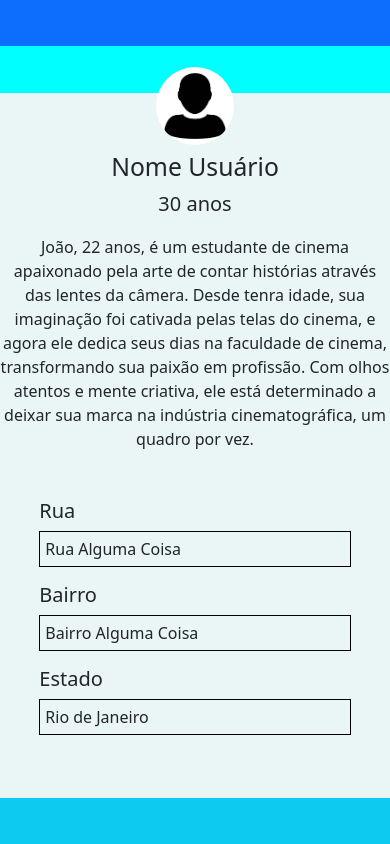
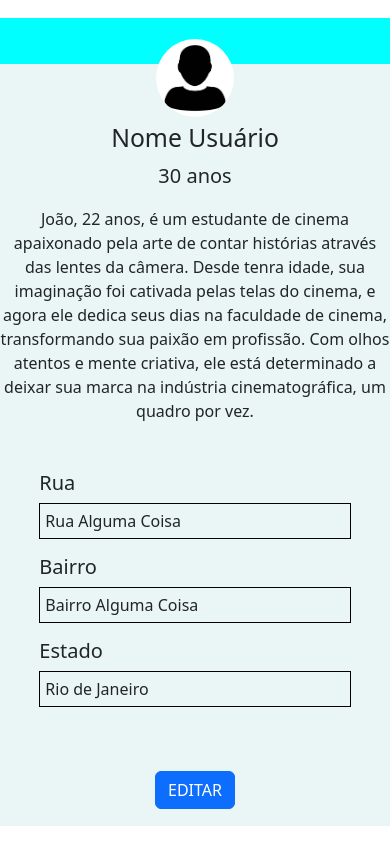
Before and after one commit to briotza/exercicio-sync360, a React (Create React App) app: page / in a window 390 px wide. Built offline with nearby package versions, Linux system fonts and the light colour scheme.

Commit message:
feat: botão de edição adicionado

```diff
--- a/src/App.js
+++ b/src/App.js
@@ -16,7 +16,7 @@
    <div className="container-fluid">
     <div className="row full-height">
       {/*Menu Lateral de Navegação*/}
-      <div className="col-md-2 bg-primary">
+      <div className="col-md-2">
         <NavBar />
       </div>
 
@@ -26,7 +26,7 @@
       </div>
 
       {/*Página Acessada*/}
-      <div className="col-md-2 bg-info">
+      <div className="col-md-2">
 
       </div>
     </div>
--- a/src/Profile.js
+++ b/src/Profile.js
@@ -28,6 +28,9 @@
                     <h5>Estado</h5>
                     <p>Rio de Janeiro</p>
                 </div>
+            </div>
+            <div className='card-footer mt-5'>
+                <button className='btn btn-primary'>EDITAR</button>
 
             </div>
         </div>
```
